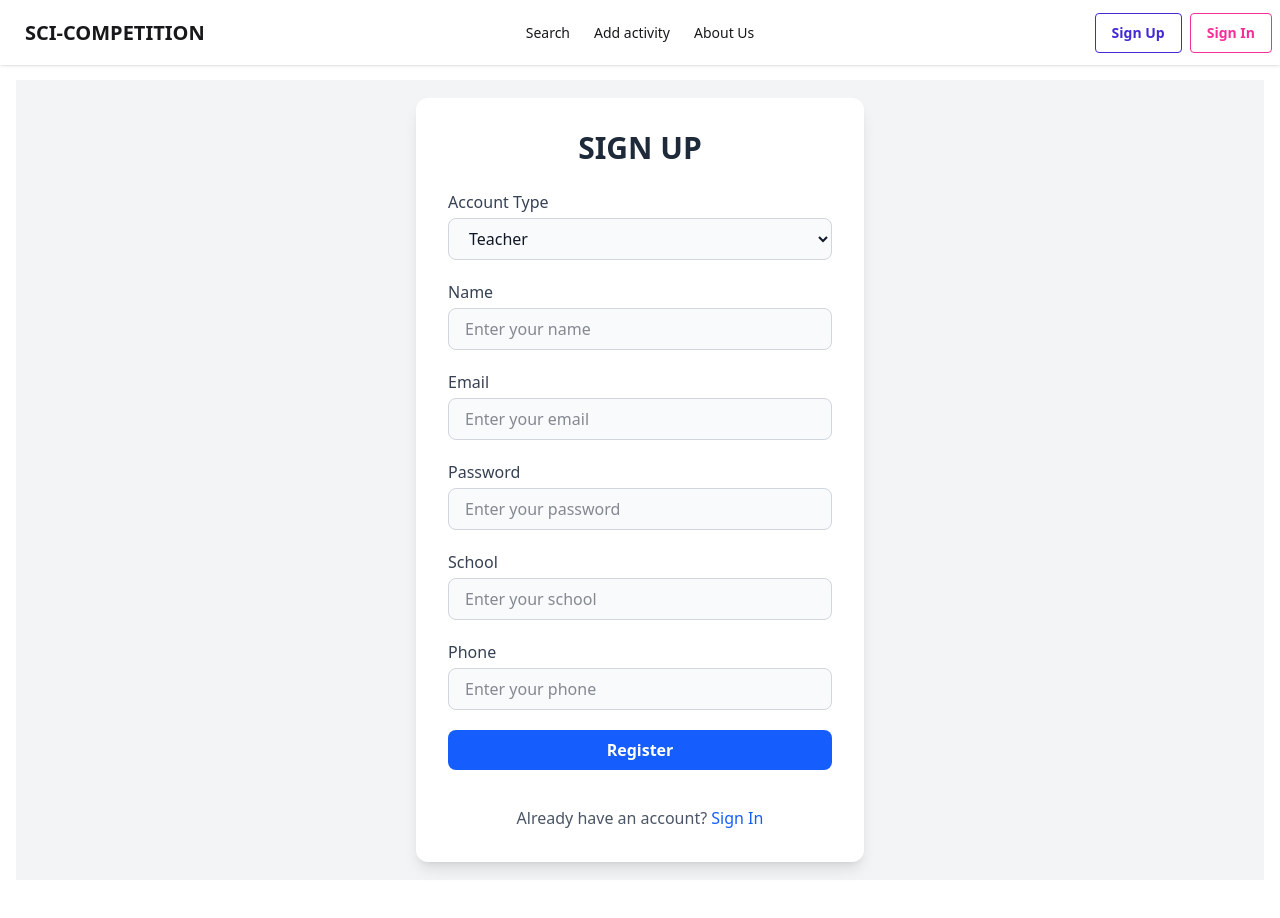
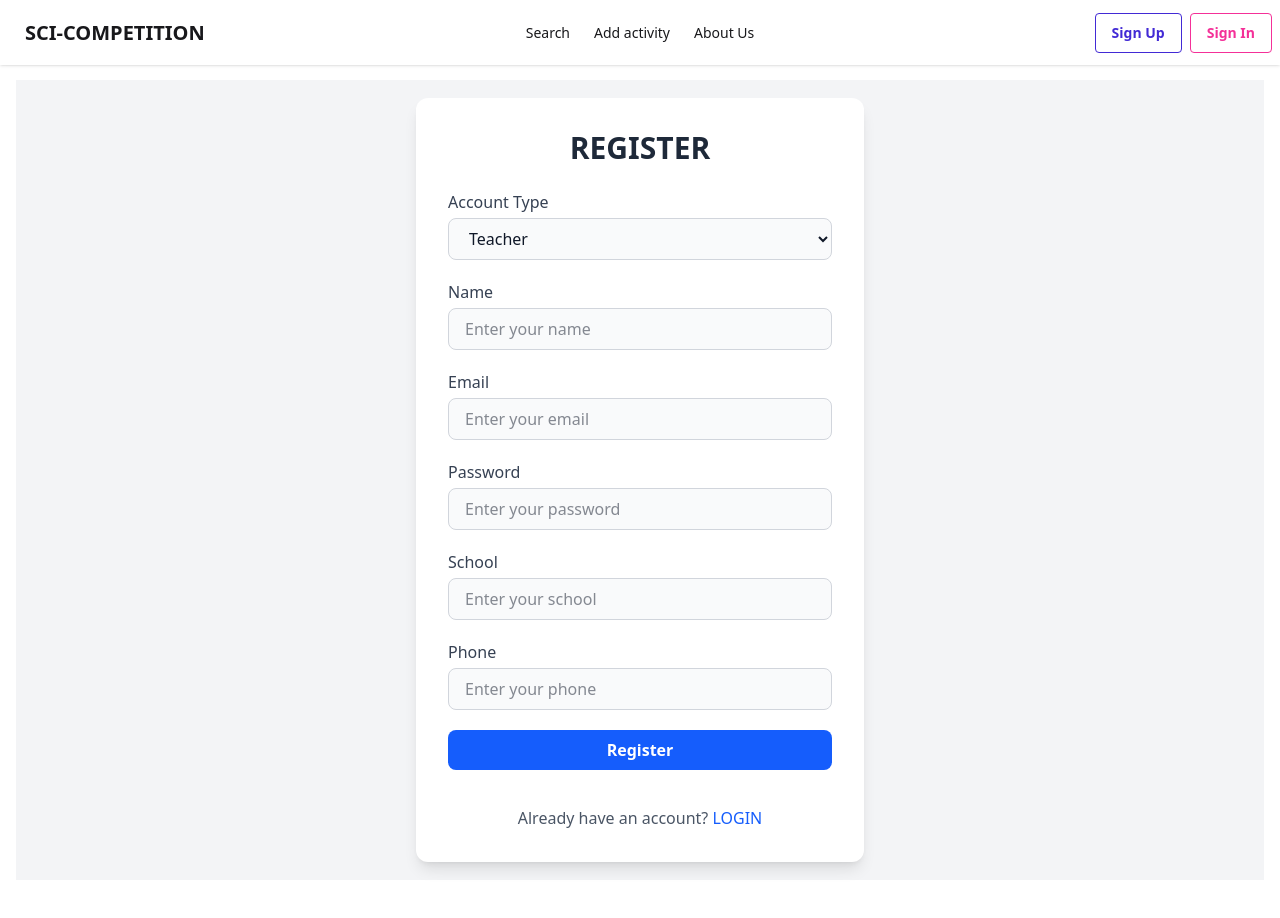
Before and after one commit to Natsuda006/SCI_Competition, a React (Vite) app in the folder client/: page /register in a window 1280 px wide. Shown: the top 918 px of the page. Built offline with nearby package versions, Linux system fonts and the light colour scheme.

Commit message:
แก้Register

```diff
--- a/client/src/pages/Login.jsx
+++ b/client/src/pages/Login.jsx
@@ -45,7 +45,7 @@ const Login = () => {
     <div className="min-h-screen flex items-center justify-center bg-gray-100 dark:bg-gray-900 p-4">
       <div className="w-full max-w-md bg-white dark:bg-gray-800 shadow-lg rounded-xl p-8">
         <h1 className="text-2xl md:text-3xl font-semibold text-center text-gray-800 dark:text-gray-100 mb-6">
-          SIGN IN
+          LOGIN
         </h1>
 
         <form onSubmit={handleSubmit} className="space-y-5">
--- a/client/src/pages/Register.jsx
+++ b/client/src/pages/Register.jsx
@@ -54,7 +54,7 @@ const Register = () => {
     <div className="min-h-screen flex items-center justify-center bg-gray-100 dark:bg-gray-900 p-4">
       <div className="w-full max-w-md bg-white dark:bg-gray-800 shadow-lg rounded-xl p-8">
         <h1 className="text-2xl md:text-3xl font-semibold text-center text-gray-800 dark:text-gray-100 mb-6">
-          SIGN UP
+         REGISTER
         </h1>
 
         <form onSubmit={handleSubmit} className="space-y-5">
@@ -175,7 +175,7 @@ const Register = () => {
               href="/login"
               className="text-blue-600 dark:text-blue-400 font-medium hover:underline"
             >
-              Sign In
+              LOGIN
             </a>
           </p>
         </form>
```
